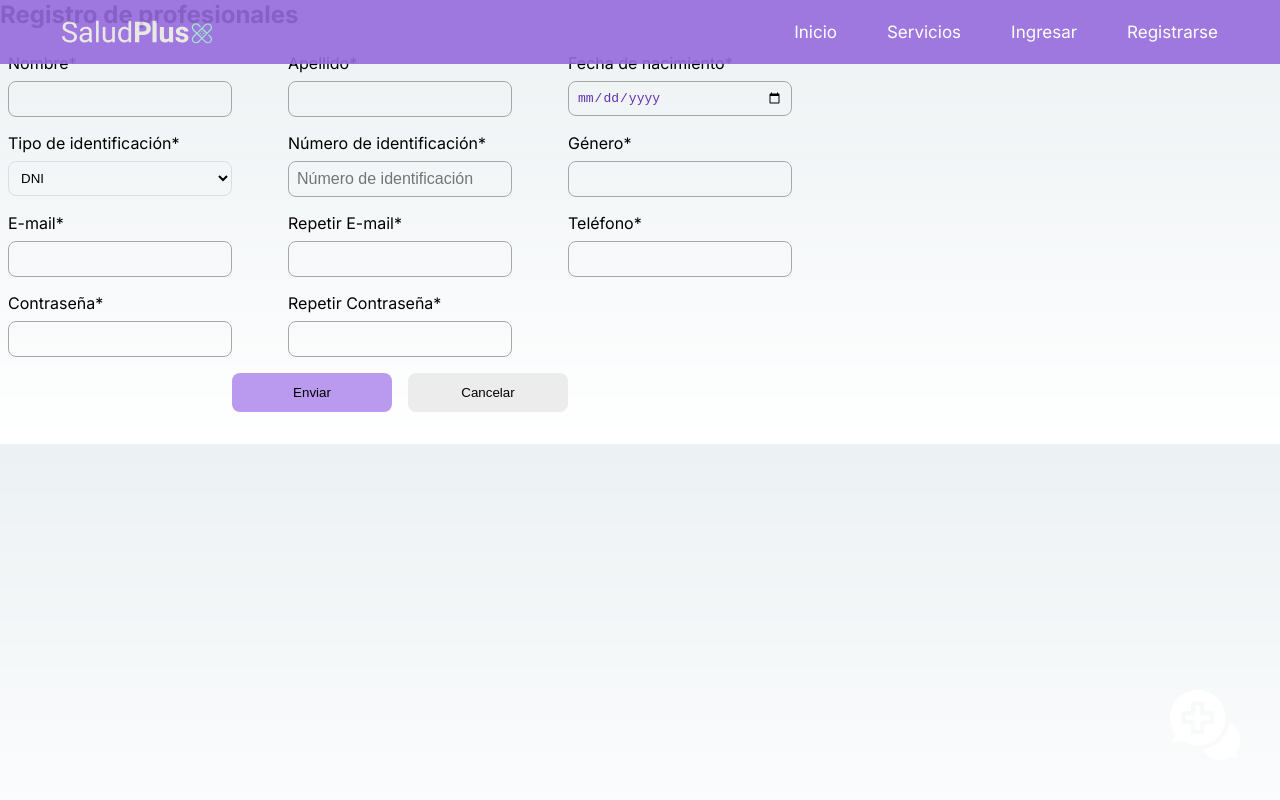
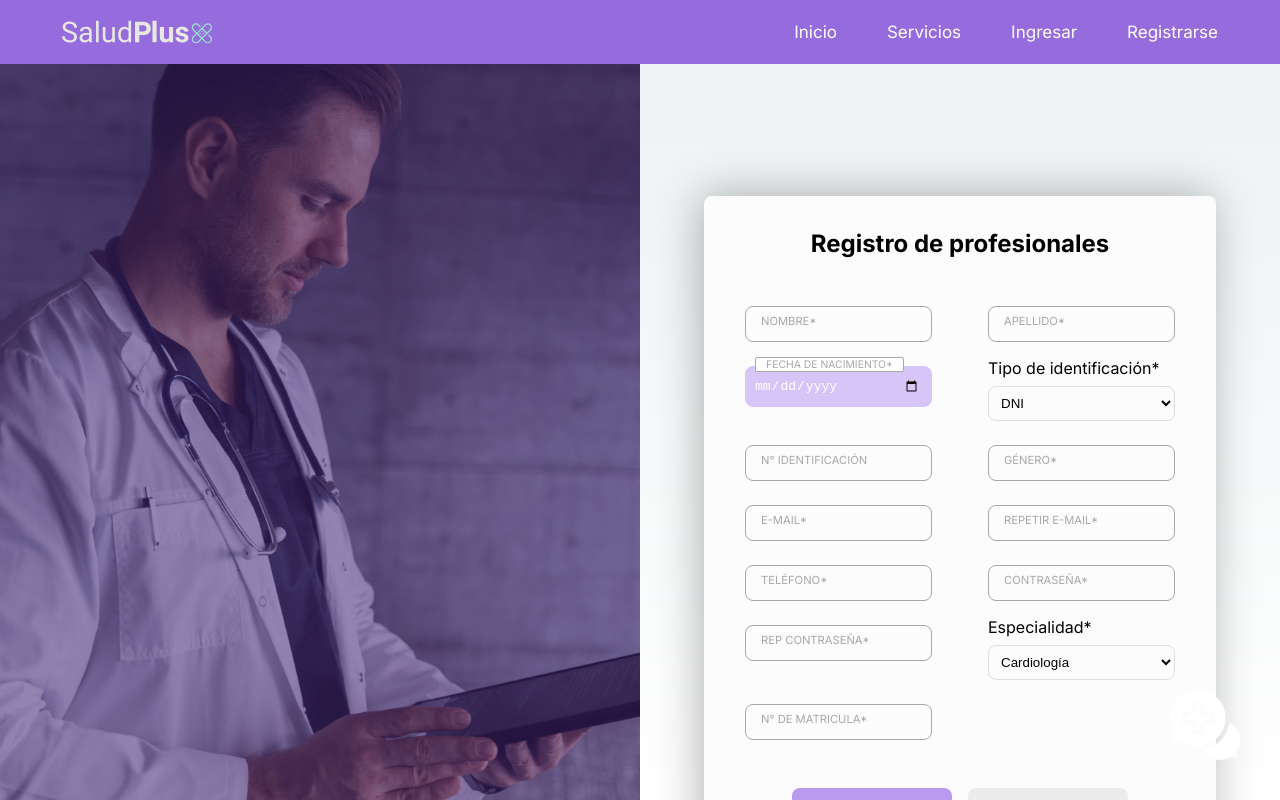
Before and after one commit to Kitatzu/saludplus, a Next.js app in the folder Frontend/: page /register/doctor in a window 1280 px wide. Built offline with nearby package versions, Linux system fonts and the light colour scheme.

Commit message:
trabajando en form doctors, agregando imagen y personalizando input calendar

```diff
--- a/Frontend/src/app/globals.css
+++ b/Frontend/src/app/globals.css
@@ -108,7 +108,6 @@ a {
 
 .header {
   background-color: #966bdd;
-  opacity: 0.9;
   position: fixed;
   top: 0;
   width: 100%;
@@ -118,4 +117,5 @@ a {
   display: flex;
   align-items: center;
   justify-content: space-between;
+
 }
--- a/Frontend/src/components/Hero/hero-style.css
+++ b/Frontend/src/components/Hero/hero-style.css
@@ -304,10 +304,6 @@ video {
   .vercelLogo {
     filter: invert(1);
   }
-
-  .logo {
-    filter: invert(1) drop-shadow(0 0 0.3rem #ffffff70);
-  }
 }
 
 @keyframes rotate {
--- a/Frontend/src/components/register/DoctorsRegister.jsx
+++ b/Frontend/src/components/register/DoctorsRegister.jsx
@@ -1,27 +1,34 @@
+import Image from 'next/image';
 import './reg-style.css';
 
 export const DoctorsRegister = () => {
   return (
-    <section className='container__register'>
+    <section className="container__register">
+      <section className="register__container__doctor">
         <section className="register__container">
           <h2>Registro de profesionales</h2>
 
           <form>
-        <div className='form__container__doctor'>
+            <div className="form__container">
               <div className="input__container">
-            <label htmlFor="firstName">Nombre*</label>
-            <input type="text" id="firstName"/>
+                <input type="text" id="firstName" required />
+                <span>Nombre*</span>
               </div>
 
               <div className="input__container">
-            <label htmlFor="lastName">Apellido*</label>
-            <input type="text" id="lastName" />
+                <input type="text" id="lastName" required />
+                <span>Apellido*</span>
               </div>
 
-
               <div className="input__container">
-            <label htmlFor="date">Fecha de nacimiento*</label>
-            <input type="date" id="date"/>
+                <input
+                  type="date"
+                  id="date"
+                  min="1981-01-01"
+                  max="2024-04-30"
+                  required
+                />
+                <span className="date">Fecha de nacimiento*</span>
               </div>
 
               <div className="input__container">
@@ -33,50 +40,68 @@ export const DoctorsRegister = () => {
                 </select>
               </div>
               <div className="input__container">
-            <label htmlFor="identification">Número de identificación*</label>
-            <input type="text" id="identification" placeholder="Número de identificación" />
+                <input type="text" id="identification" required />
+                <span>N° identificación</span>
               </div>
               <div className="input__container">
-            <label htmlFor="gender">Género*</label>
-            <input type="text" id="gender" />
+                <input type="text" id="gender" required />
+                <span>Género*</span>
               </div>
 
               <div className="input__container">
-            <label htmlFor="email">E-mail*</label>
-            <input type="text" id="email" />
+                <input type="text" id="email" required />
+                <span>E-mail*</span>
               </div>
               <div className="input__container">
-            <label htmlFor="email">Repetir E-mail*</label>
-            <input type="text" id="email" />
+                <input type="text" id="email-repeat" required />
+                <span>Repetir E-mail*</span>
               </div>
 
               <div className="input__container">
-            <label htmlFor="phone">Teléfono*</label>
-            <input type="text" id="phone" />
+                <input type="text" id="phone" required />
+                <span>Teléfono*</span>
               </div>
 
               <div className="input__container">
-            <label htmlFor="password">Contraseña*</label>
-            <input type="password" id="password" />
+                <input type="password" id="password" required />
+                <span>Contraseña*</span>
               </div>
               <div className="input__container">
-            <label htmlFor="password">Repetir Contraseña*</label>
-            <input type="password" id="password" />
+                <input type="password" id="password" required />
+                <span>Rep contraseña*</span>
               </div>
 
-
+              <div className="input__container">
+                <label htmlFor="specialty-dropdown">Especialidad*</label>
+                <select id="specialty-dropdown">
+                  <option value="1">Cardiología</option>
+                  <option value="2">Dermatología</option>
+                  <option value="3">Ginecología</option>
+                </select>
               </div>
-        <div className='buttons__container'>
+              <div className="input__container">
+                <input type="text" id="specialty" required />
+                <span>N° de Matricula*</span>
+              </div>
+            </div>
+            <div className="buttons__container">
               <div className="buttons__form">
                 <button type="submit">Enviar</button>
-            <button >Cancelar</button>
+                <button>Cancelar</button>
               </div>
             </div>
           </form>
         </section>
-    <section>
-
+      </section>
+      <section className="img__container__doctor">
+        <Image
+          src="/images/doctors-register.jpg"
+          alt="doctor"
+          width={500}
+          height={500}
+        />
+        <div className="cape"></div>
       </section>
     </section>
-  )
-}
+  );
+};
--- a/Frontend/src/components/register/PatientsRegister.jsx
+++ b/Frontend/src/components/register/PatientsRegister.jsx
@@ -38,8 +38,8 @@ export const PatientsRegister = () => {
             </div>
 
             <div className="input__container">
-              <label htmlFor="date">Fecha de nacimiento*</label>
-              <input type="date" id="date" required/>
+              <input type="date" id="date" min="1981-01-01" max="2024-04-30" required/>
+              <span className='date'>Fecha de nacimiento*</span>
             </div>
 
             <div className="input__container">
@@ -79,7 +79,7 @@ export const PatientsRegister = () => {
         </form>
         </div>
       </section>
-      <section className="img__container">
+      <section className="img__container__patient">
         <Image src="/images/patients-register.jpg" alt="doctor" width={500} height={500} />
         <div className="cape"></div>
       </section>
--- a/Frontend/src/components/register/reg-style.css
+++ b/Frontend/src/components/register/reg-style.css
@@ -4,11 +4,14 @@ body {
 
 .container__register {
   width: 100%;
+  height: 100vh;
   display: flex;
+  padding-top: 4rem;
   flex-direction: row;
+  position: relative;
 }
 
-.img__container {
+.img__container__patient {
   width: 50%;
   position: relative;
   height: 47rem;
@@ -30,9 +33,60 @@ body {
   }
 }
 
+.img__container__doctor {
+  width: 50%;
+  height: 47rem;
+  position: relative;
+  left: -50%;
+  display: flex;
+  justify-content: center;
+  align-items: center;
+
+  & img {
+    width: 100%;
+    height: 100%;
+    object-fit: cover;
+  }
+
+  & .cape {
+    width: 100%;
+    height: 100%;
+    background-color: rgba(62, 28, 118, 0.5);
+    position: absolute;
+  }
+}
+
 .register__container__patient {
   width: 50%;
-  padding: 2rem 4rem;
+  padding: 12rem 4rem 2rem;
+  display: flex;
+  justify-content: center;
+  flex-direction: column;
+
+  & .register__container {
+    display: flex;
+    flex-direction: column;
+    border-radius: 0.5rem;
+    border: 1px solid transparent;
+    -webkit-box-shadow: -4px -2px 46px -1px rgba(0, 0, 0, 0.3);
+    -moz-box-shadow: -4px -2px 46px -1px rgba(0, 0, 0, 0.3);
+    box-shadow: -4px -2px 46px -1px rgba(0, 0, 0, 0.3);
+    background-color: #fcfcfc;
+    justify-content: center;
+    align-items: center;
+
+    h2 {
+      text-align: center;
+      padding: 2rem 0 0;
+    }
+  }
+}
+
+.register__container__doctor {
+  width: 50%;
+  position: relative;
+  left: 50%;
+  padding: 14rem 4rem 2rem;
   display: flex;
   justify-content: center;
   flex-direction: column;
@@ -64,12 +118,7 @@ body {
   justify-content: center;
 }
 
-.form__container__doctor {
-  display: grid;
-  grid-template-columns: 15rem 15rem 15rem;
-  grid-column-gap: 2.5rem;
-  margin-top: 1rem;
-}
+
 
 .input__container {
   position: relative;
@@ -79,7 +128,7 @@ body {
 
   & input {
     width: 100%;
-    aparence: none;
+    appearance: none;
     -webkit-appearance: none;
     padding: 0.5rem;
     border-radius: 0.5rem;
@@ -95,6 +144,27 @@ body {
     border: 1px solid #b99aee;
   }
 
+
+  & input[type="date"] {
+    background:  #D8C5F7;
+    outline: none;
+    color: white;
+    border-color: #D8C5F7;
+
+    &::-webkit-calendar-picker-indicator{
+      color: white;
+      cursor: pointer;
+      padding: 5px;
+    }
+
+    &:valid,
+    &:focus{
+      background-color: #b99aee;
+      border-color: #b99aee;
+    }
+
+  }
+
   & span {
     position: absolute;
     left: 0;
@@ -104,6 +174,16 @@ body {
     color: #a7a7a7;
     text-transform: uppercase;
     transition: 0.2s;
+  }
+
+  & span[class="date"]{
+    transform: translateX(10px) translateY(-1px);
+    font-size: 0.65em;
+    padding: 0 10px;
+    background: white;
+    border: 1px solid #a7a7a7;
+    color: #a7a7a7;
+    border-radius: 2px;
   }
 
   & input:valid ~ span,
@@ -138,10 +218,11 @@ body {
     border: none;
     margin-top: 0.5rem;
     background: #b99aee;
-    color: black;
+    color: white;
   }
   & button:nth-child(2) {
     background: #ececec;
+    color: black;
 
     &:hover {
       background: #dedede;
```
Also changed, not shown: Frontend/public/images/doctors-register.jpg (added). Lines whose indentation alone changed are shown as unchanged.
